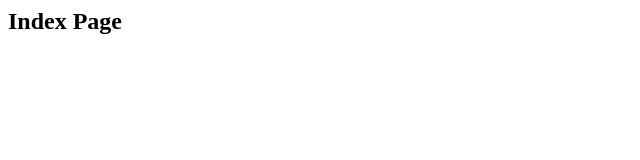
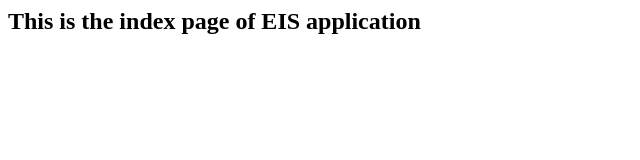
Before and after one commit to anishravindran/demo-repo, a plain HTML site: page index.html in a window 1280 px wide. Shown: the whole page, without its empty margins (0-640 px from the left). Drawn offline with Linux system fonts and the light colour scheme.

Commit message:
index modified

```diff
--- a/index.html
+++ b/index.html
@@ -1 +1 @@
-<h2> Index Page</h2>
+<h2> This is the index page of EIS application</h2>
```
